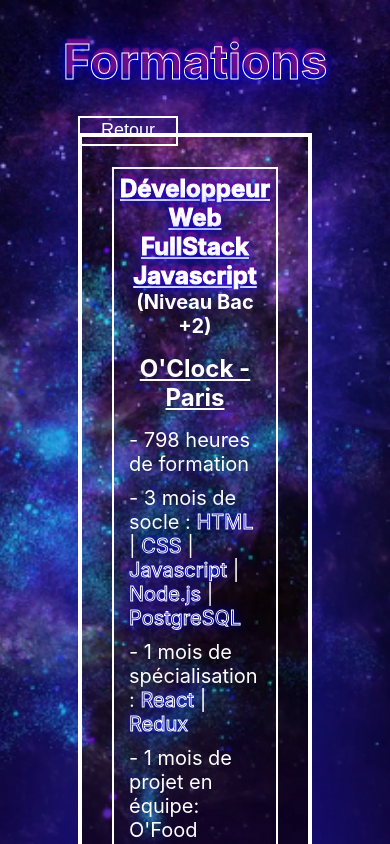
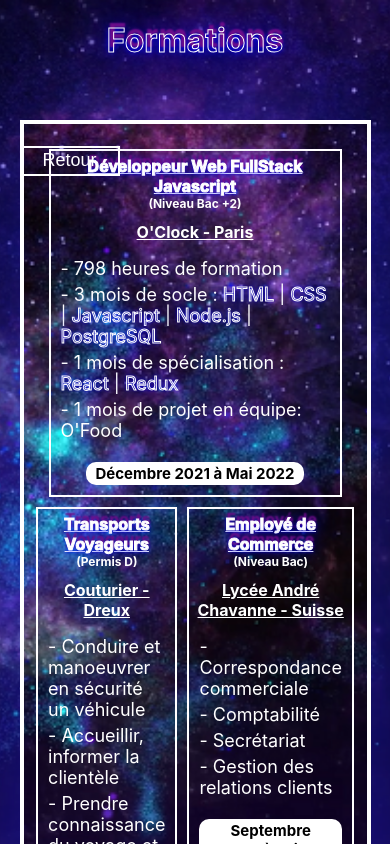
Before and after one commit to Manu-Marques/Portfolio, a React (Create React App) app: page /formations in a window 390 px wide. Shown: the top 844 px of the page. Built offline with nearby package versions, Linux system fonts and the light colour scheme.

Commit message:
added and fix some sizes

```diff
--- a/src/components/experience/styles.css
+++ b/src/components/experience/styles.css
@@ -189,7 +189,7 @@
     }
 
     .experience-year{
-        font-size: 10px;
+        font-size: 13px;
         margin: 5px;
         padding: 2px 5px 2px 5px;
     }
@@ -207,6 +207,6 @@
     }
 
     .experience-subtitle {
-        font-size: 1.2em;
+        font-size: 1.5em;
     }
 }
--- a/src/components/formations/styles.css
+++ b/src/components/formations/styles.css
@@ -18,7 +18,7 @@
     position: absolute;
     z-index: 6;
     left: 20%;
-    top: 7%;
+    top: 90px;
     background-color: transparent;
     color: #fff;
     border: 2px solid #ffffff;
@@ -123,3 +123,102 @@
     text-shadow: 1px -5px 2px, 0 0 1em blue, 0 0 0.2em blue;
     text-decoration: none;
 }
+
+@media screen and (max-width: 1610px) {
+
+    .formations-btn-back {
+        top: 110px;
+    }
+
+    .formations-table {
+        margin: 50px auto;
+    }
+
+}
+
+@media  screen and (max-width:1220px){
+
+    .formations-table {
+        width: 80%;
+    }
+
+    .formations-dev,
+    .formations-bus,
+    .formations-commerce {
+        margin: 5px;
+    }
+
+    .formations-item {
+        font-size: 18px;
+        margin: 5px;
+    }
+
+
+    .formations-year {
+        margin: 5px;
+    }
+
+    .formations-subtitle {
+        font-size: 1.2em;
+    }
+
+    .formations-level {
+        font-size: 15px;
+    }
+
+    .formations-oclock-subtitle,
+    .formations-bus-subtitle,
+    .formations-commerce-subtitle {
+        font-size: 1.2em;
+    }
+
+    .formations-btn-back {
+        left: 10%;
+        top: 11%;
+    }
+
+    .formations-title {
+        font-size: 2.5em;
+    }
+
+}
+
+@media screen and (max-width: 800px) {
+
+    .formations-table {
+        width: 90%;
+    }
+
+    .formations-btn-back {
+        left: 5%;
+        top: 13%;
+    }
+
+    .formations-title {
+        font-size: 2em;
+    }
+
+    .formations-subtitle {
+        font-size: 1em;
+    }
+
+    .formations-level {
+        font-size: 12px;
+    }
+
+    .formations-item {
+        margin: 5px;
+    }
+
+    .formations-year {
+        font-size: 15px;
+        margin: 5px;
+    }
+
+    .formations-oclock-subtitle,
+    .formations-bus-subtitle,
+    .formations-commerce-subtitle {
+        font-size: 1em;
+    }
+
+}
--- a/src/components/projets/styles.css
+++ b/src/components/projets/styles.css
@@ -79,7 +79,7 @@
     }
 
     .projets-table {
-        width: 90%;
+        width: 99%;
     }
 
 }
@@ -97,6 +97,14 @@
 }
 
 @media screen and ( max-width: 520px){
+
+    .projets-btn-back {
+        left: 0;
+        top: -20px;
+        width: 80px;
+        height: 25px;
+        font-size: 15px;
+    }
 
     .projets-title {
         font-size: 2em;
--- a/src/components/skills/styles.css
+++ b/src/components/skills/styles.css
@@ -186,16 +186,13 @@
     }
 
     .skills-title {
-        font-size: 2.5em;
+        font-size: 2em;
     }
 }
 
 @media screen and (max-width: 700px) {
     .skills-btn-back {
-        top: 6%;
-        width: 80px;
-        height: 25px;
-        font-size: 15px;
+        top: 5%;
     }
 
     .skills-container {
@@ -205,11 +202,13 @@
 }
 
 @media screen and (max-width: 460px) {
+
     .skills-btn-back {
-        top: 5%;
+        top: 6%;
         width: 80px;
         height: 25px;
         font-size: 15px;
+
     }
     .skills-title {
         font-size: 2em;
```
